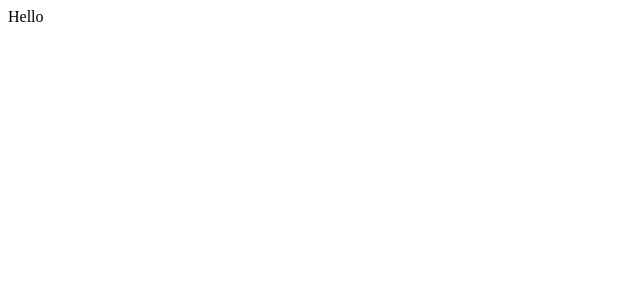
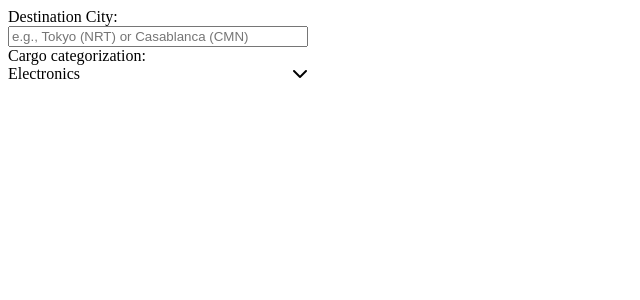
Before and after one commit to ARGUS269/Aetheria-Logistics-Hub, a Vue app: page /logistic in a window 1280 px wide. Shown: the top 300 px of the page, without its empty margins (0-640 px from the left). Built offline with nearby package versions, Linux system fonts and the light colour scheme.

Commit message:
feat: initial project setup

```diff
--- a/index.html
+++ b/index.html
@@ -1,10 +1,17 @@
-<!DOCTYPE html>
+<!doctype html>
 <html lang="">
   <head>
-    <meta charset="UTF-8">
-    <link rel="icon" href="/favicon.ico">
-    <meta name="viewport" content="width=device-width, initial-scale=1.0">
+    <meta charset="UTF-8" />
+    <link rel="icon" href="/favicon.ico" />
+    <meta name="viewport" content="width=device-width, initial-scale=1.0" />
     <title>Vite App</title>
+    <link
+      rel="stylesheet"
+      href="https://cdnjs.cloudflare.com/ajax/libs/font-awesome/6.7.2/css/all.min.css"
+      integrity="sha512-Evv84Mr4kqVGRNSgIGL/F/aIDqQb7xQ2vcrdIwxfjThSH8CSR7PBEakCr51Ck+w+/U6swU2Im1vVX0SVk9ABhg=="
+      crossorigin="anonymous"
+      referrerpolicy="no-referrer"
+    />
   </head>
   <body>
     <div id="app"></div>
--- a/src/components/CargoForm.vue
+++ b/src/components/CargoForm.vue
@@ -0,0 +1,71 @@
+<script setup>
+import { ref } from "vue";
+const categorization = ref("Electronics");
+const TransIsRotated = ref(false);
+
+function chevron() {
+  TransIsRotated.value = !TransIsRotated.value;
+}
+
+function selectOption(val) {
+  categorization.value = val;
+}
+</script>
+
+<template>
+  <div class="form-container">
+    <form @submit.prevent="dispatchSignal" class="form-container">
+      <label for="destinationField">Destination City: </label>
+      <input
+        name="destinationField"
+        id="destinationField"
+        type="text"
+        class="destination-field"
+        placeholder="e.g., Tokyo (NRT) or Casablanca (CMN)"
+      />
+      <label for="destinationField">Cargo categorization: </label>
+      <div class="custom-select">
+        <div class="select-trigger" @click="chevron">
+          <span>{{ categorization }}</span>
+          <div>
+            <i class="fa-solid fa-chevron-down" :class="{ 'rotated-state': TransIsRotated }"></i>
+          </div>
+        </div>
+        <ul class="select-options" :class="{ displayed: !TransIsRotated }">
+          <li @click="selectOption('Electronics')">Electronics</li>
+          <li @click="selectOption('Medical Supplies')">Medical Supplies</li>
+          <li @click="selectOption('Perishables')">Perishables</li>
+        </ul>
+      </div>
+    </form>
+  </div>
+</template>
+
+<style scoped>
+* {
+  user-select: none;
+}
+.form-container {
+  display: flex;
+  flex-direction: column;
+  width: 300px;
+}
+
+.displayed {
+  display: none;
+}
+.select-trigger {
+  display: flex;
+  justify-content: space-between;
+  cursor: pointer;
+}
+
+.rotated-state {
+  transform: rotate(180deg);
+}
+
+.select-options {
+  list-style: none;
+  cursor: pointer;
+}
+</style>
--- a/src/views/LogisticsHub.vue
+++ b/src/views/LogisticsHub.vue
@@ -1,5 +1,9 @@
-<script setup></script>
+<script setup>
+import CargoForm from "@/components/CargoForm.vue";
+</script>
 
-<template>Hello</template>
+<template>
+  <CargoForm />
+</template>
 
 <style scoped></style>
```
